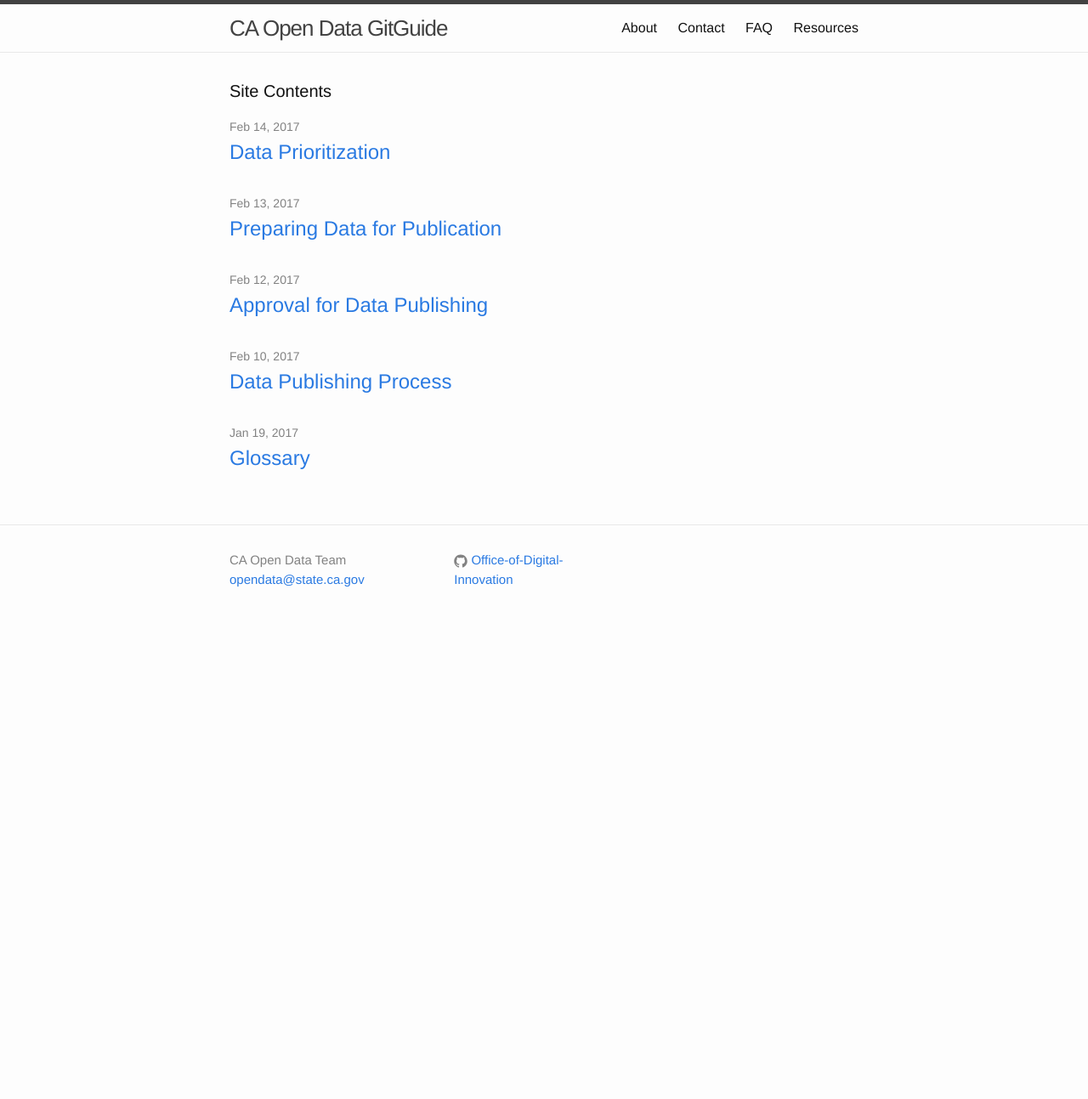
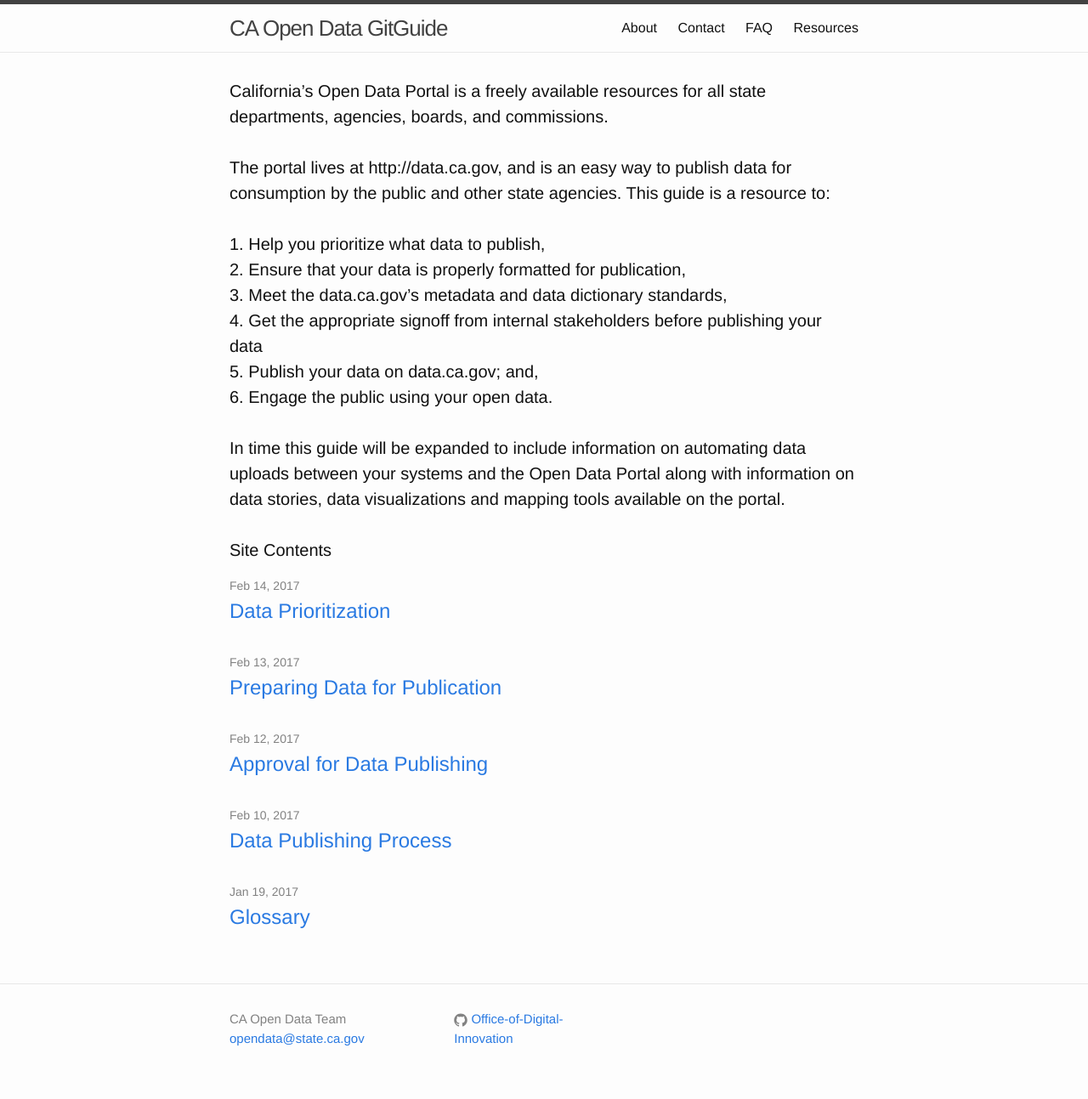
Before and after one commit to josephlei/data-training, a Jekyll site: the page built from index.md, in a window 1280 px wide. Shown: the whole page at 85% size. Built offline with Jekyll 4.4.1, drawn with Linux system fonts in a browser that asks for light colours; before the commit the page ends 900 px from its top, so only the background shows below that.

Commit message:
ff (#7)
* add one resource, update checklist title and content, minor change to workflow

* update about, general inquiry email in contacts page and init commit FAQ page

* rebrand to ODI, remove personal links, update footer to remove duplicated site title

* reorg picture assets for how to submit issues, re-annotated pictures and fix relative pathing

* fix naming references

* fix link in issues page, finish workflow

* test typeform, update data 101 page

* test public typeform embed

* Resize form, remove wording

* resize typeform, comment out old content but keep it

* resize typeform.. brute force heuristics is a heck of a thing..

* Change to gForms

* Double form height

* update site title, visio pdf and link on resources page

* remove issues tab, update formatting for resources page

* move issues.md to _ignore on cdt local

* add prioritization article, update workflow and contacts page incl add gForm

* add check your data section, minor removals

* reorder

* insert go comments

* trial and error permalinks

* input go changes

* add verbiage

* update home

* fix spacing

* refix spacing

```diff
--- a/_layouts/home.html
+++ b/_layouts/home.html
@@ -4,7 +4,22 @@ layout: default
 
 <div class="home">
 
-  <h1 class="page-heading">Site Contents</h1>
+  <!-- <h1 class="page-heading">Site Contents</h1> -->
+  <h1 class="page-heading">
+    California’s Open Data Portal is a freely available resources for all state departments, agencies, boards, and commissions. <br><br>
+    The portal lives at http://data.ca.gov, and is an easy way to publish data for consumption by the public and other state agencies. This guide is a resource to:
+    <br><br>
+    1. Help you prioritize what data to publish,<br>
+    2. Ensure that your data is properly formatted for publication, <br>
+    3. Meet the data.ca.gov’s metadata and data dictionary standards, <br>
+    4. Get the appropriate signoff from internal stakeholders before publishing your data<br>
+    5. Publish your data on data.ca.gov; and, <br>
+    6. Engage the public using your open data.
+    <br><br>
+    In time this guide will be expanded to include information on automating data uploads between your systems and the Open Data Portal along with information on data stories, data visualizations and mapping tools available on the portal.
+    <br><br>
+    Site Contents
+  </h1>
 
   {{ content }}
 
```
